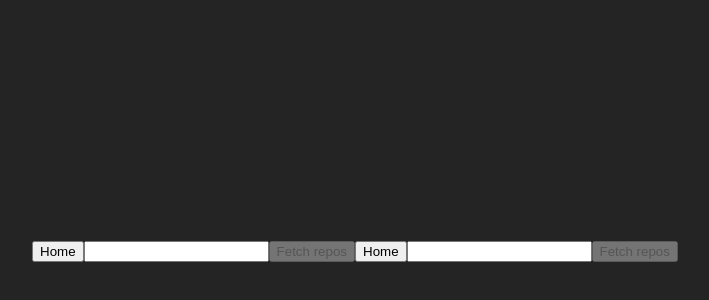
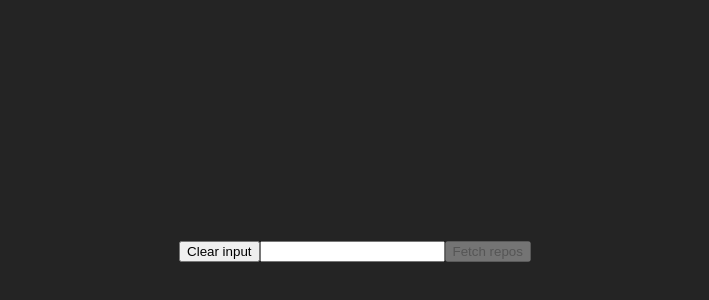
Before and after one commit to bogdiusf/github-rest-api, a React (Vite) app: page / in a window 1280 px wide. Shown: the part 150-450 px from the top of the page, without its empty margins (285-994 px from the left). Built offline with nearby package versions, Linux system fonts and the light colour scheme.

Commit message:
Fixing routing - dealing with existing usernames, not existing ones, wrong urls. Getting user straight from url

```diff
--- a/src/components/Home.jsx
+++ b/src/components/Home.jsx
@@ -1,52 +1,11 @@
 import { useNavigate } from 'react-router-dom'
-import { useDispatch, useSelector } from 'react-redux'
-
-const BASE_URL = 'https://api.github.com/users'
+import { useState } from 'react'
 
 function Home() {
   const navigate = useNavigate()
-  const inputUsername = useSelector((state) => state.inputUsername)
-
-  const dispatch = useDispatch()
-
-  const fetchData = async () => {
-    try {
-      dispatch({ type: 'SET_LOADER', payload: true })
-      const response = await fetch(`${BASE_URL}/${inputUsername}/repos`, {
-        headers: {
-          Authorization: `token ${import.meta.env.VITE_GITHUB_API_KEY}`
-        }
-      })
-      if (response.status === 200) {
-        const data = await response.json()
-        if (data.length > 0) {
-          dispatch({ type: 'SET_REPOS', payload: data })
-        } else {
-          dispatch({
-            type: 'SET_RESPONSE',
-            payload: { success: false, message: 'User has no repositories!' }
-          })
-        }
-      } else if (response.status === 404) {
-        dispatch({
-          type: 'SET_RESPONSE',
-          payload: { success: false, message: 'User not found!' }
-        })
-      }
-    } catch (e) {
-      console.log(e)
-    }
-    setTimeout(() => {
-      dispatch({ type: 'SET_LOADER', payload: false })
-    }, 1000)
-  }
+  const [inputUsername, setInputUsername] = useState('')
 
   const handleSubmit = () => {
-    fetchData()
-    dispatch({
-      type: 'SET_RESPONSE',
-      payload: { success: true, message: '' }
-    })
     navigate(`/user/${inputUsername}`)
   }
 
@@ -54,17 +13,14 @@ function Home() {
     <>
       <button
         onClick={() => {
-          navigate(`/`)
           dispatch({ type: 'SET_USER', payload: '' })
         }}
       >
-        Home
+        Clear input
       </button>
       <input
         value={inputUsername}
-        onChange={(e) =>
-          dispatch({ type: 'SET_USER', payload: e.target.value })
-        }
+        onChange={(e) => setInputUsername(e.target.value)}
       />
       <button disabled={!inputUsername} onClick={handleSubmit}>
         Fetch repos
--- a/src/components/UserProfile.jsx
+++ b/src/components/UserProfile.jsx
@@ -1,20 +1,69 @@
 import { useEffect } from 'react'
 import { useDispatch, useSelector } from 'react-redux'
+import { useNavigate, useParams } from 'react-router-dom'
+
+const BASE_URL = 'https://api.github.com/users'
 
 const UserProfile = () => {
   const { reposData, isLoading, response } = useSelector((state) => state)
   const dispatch = useDispatch()
+  const navigate = useNavigate()
+
+  const { user } = useParams()
+
+  const fetchData = async () => {
+    try {
+      dispatch({ type: 'SET_LOADER', payload: true })
+      const response = await fetch(`${BASE_URL}/${user}/repos`, {
+        headers: {
+          Authorization: `token ${import.meta.env.VITE_GITHUB_API_KEY}`
+        }
+      })
+      if (response.status === 200) {
+        const data = await response.json()
+        if (data.length > 0) {
+          dispatch({ type: 'SET_REPOS', payload: data })
+        } else {
+          dispatch({
+            type: 'SET_RESPONSE',
+            payload: { success: false, message: 'User has no repositories!' }
+          })
+        }
+      } else if (response.status === 404) {
+        dispatch({
+          type: 'SET_RESPONSE',
+          payload: { success: false, message: 'User not found!' }
+        })
+        navigate('/user-not-found')
+      }
+    } catch (e) {
+      console.log(e)
+    }
+    setTimeout(() => {
+      dispatch({ type: 'SET_LOADER', payload: false })
+    }, 1000)
+  }
 
   useEffect(() => {
     dispatch({ type: 'SET_REPOS', payload: [] })
   }, [])
+
+  useEffect(() => {
+    fetchData()
+  }, [user])
+
+  useEffect(() => {
+    if (user === '') {
+      navigate('/')
+    }
+  }, [user])
 
   return (
     <>
       {isLoading ? (
         <div>Loading</div>
       ) : (
-        <div>
+        <>
           {reposData?.map((item) => (
             <div
               onClick={async () => {
@@ -28,7 +77,7 @@ const UserProfile = () => {
             </div>
           ))}
           {!response.success && <div>{response.message}</div>}
-        </div>
+        </>
       )}
     </>
   )
--- a/src/routes/CustomRoute.jsx
+++ /dev/null
@@ -1,18 +0,0 @@
-import React, { useEffect } from 'react'
-import { Navigate, useNavigate } from 'react-router-dom'
-import UserNotFound from '../components/UserNotFound'
-import UserProfile from '../components/UserProfile'
-
-const CustomRoute = ({ reposData, inputUsername }) => {
-  const navigate = useNavigate()
-
-  useEffect(() => {
-    if (reposData?.length > 0) {
-      navigate(`/user/${inputUsername}`)
-    }
-  }, [])
-
-  return <div>CustomRoute</div>
-}
-
-export default CustomRoute
--- a/src/routes/Routes.jsx
+++ b/src/routes/Routes.jsx
@@ -1,22 +1,18 @@
 import React from 'react'
-import { useSelector } from 'react-redux'
 import { Routes, Route } from 'react-router-dom'
 import Home from '../components/Home'
 import NotFound from '../components/NotFound'
 import UserNotFound from '../components/UserNotFound'
 import UserProfile from '../components/UserProfile'
-import CustomRoute from './CustomRoute'
 
 const AppRoutes = () => {
-  const { inputUsername, response } = useSelector((state) => state)
-
   return (
     <>
-      <Home />
       <Routes>
         <Route path="/" element={<Home />} />
-        <Route path={`/user/${inputUsername}`} element={<UserProfile />} />
+        <Route path={`/user/:user`} element={<UserProfile />} />
         <Route path="*" element={<NotFound />} />
+        <Route path="/user-not-found" element={<UserNotFound />} />
       </Routes>
     </>
   )
```
